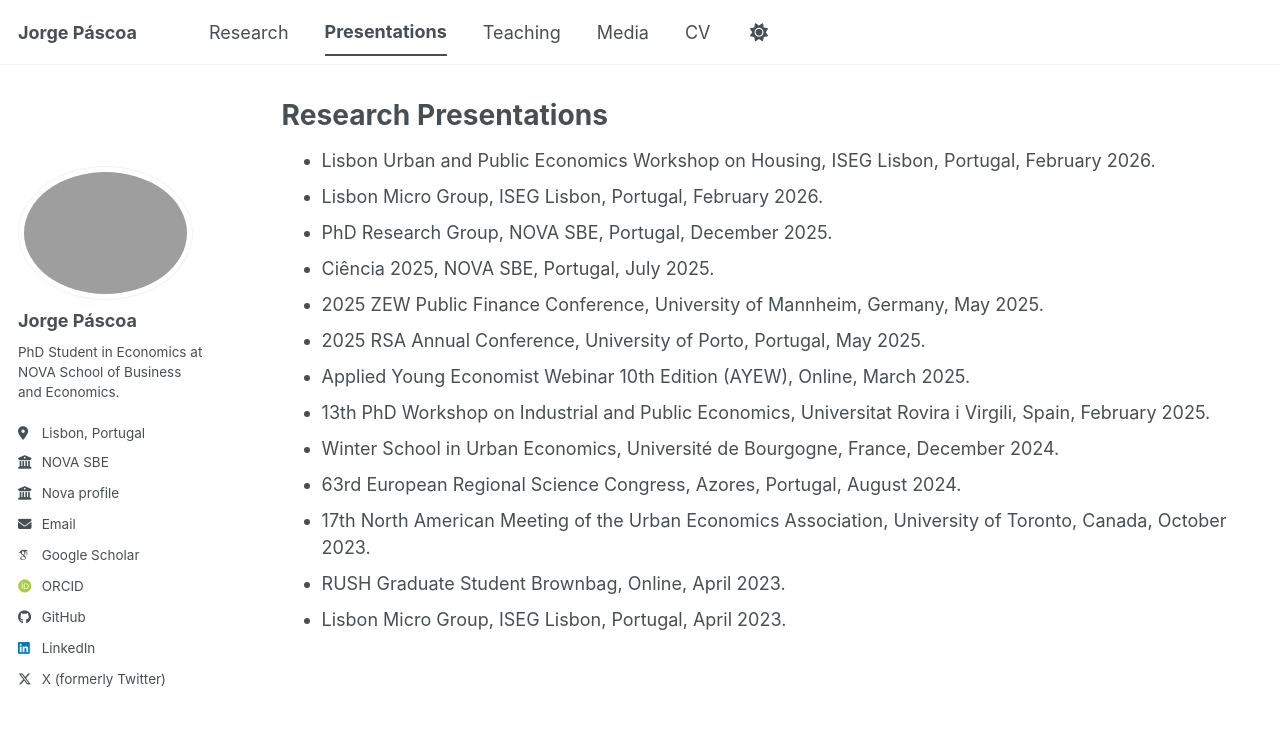
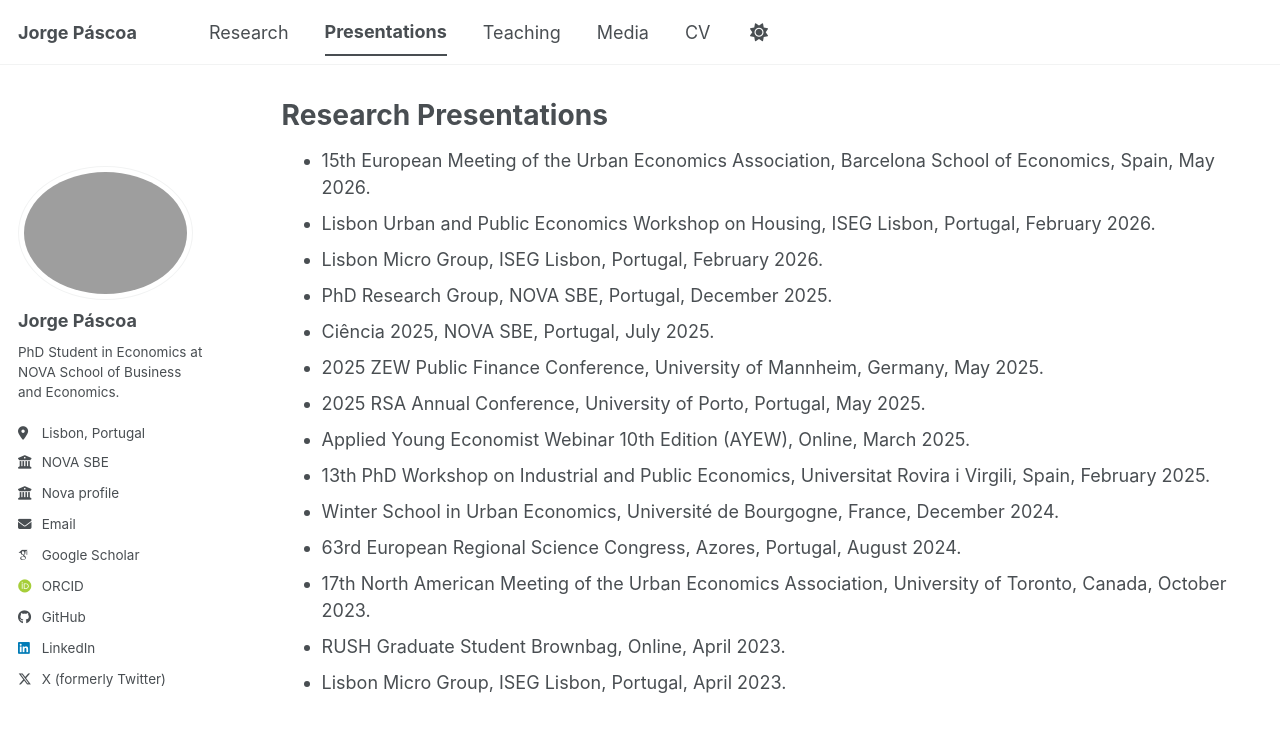
Before and after one commit to jorgepascoa/jorgepascoa.github.io, a Jekyll site: the page built from _pages/talks.html, in a window 1280 px wide and 900 px high. Shown: the top 732 px of the window. Built offline with Jekyll 4.4.1, drawn with Linux system fonts in a browser that asks for light colours; some web fonts are replaced; a script bundle is joined from its source files by our own code; library files that are not in the unit come from our copies.

Commit message:
Add UEA presentation

```diff
--- a/_pages/talks.html
+++ b/_pages/talks.html
@@ -10,6 +10,7 @@ redirect_from:
 {% include base_path %}
 
 <ul>
+  <li>15th European Meeting of the Urban Economics Association, Barcelona School of Economics, Spain, May 2026.</li>
   <li>Lisbon Urban and Public Economics Workshop on Housing, ISEG Lisbon, Portugal, February 2026.</li>
   <li>Lisbon Micro Group, ISEG Lisbon, Portugal, February 2026.</li>
   <li>PhD Research Group, NOVA SBE, Portugal, December 2025.</li>
```
